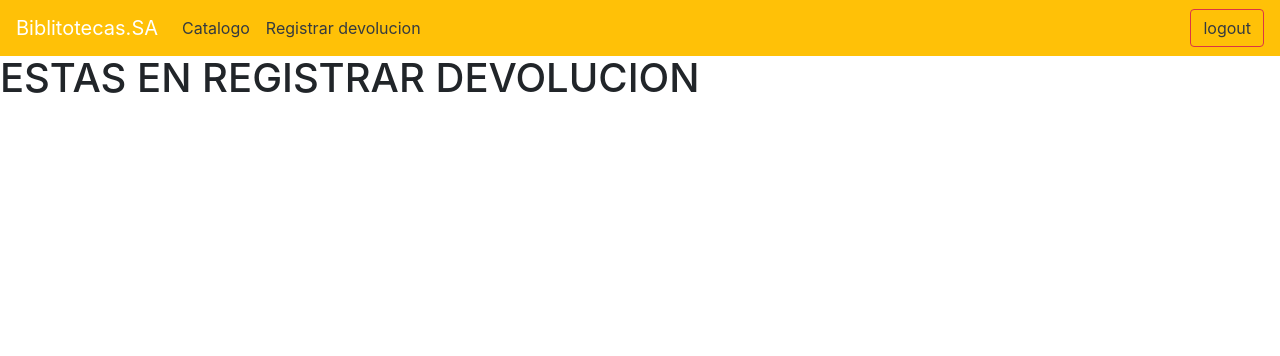
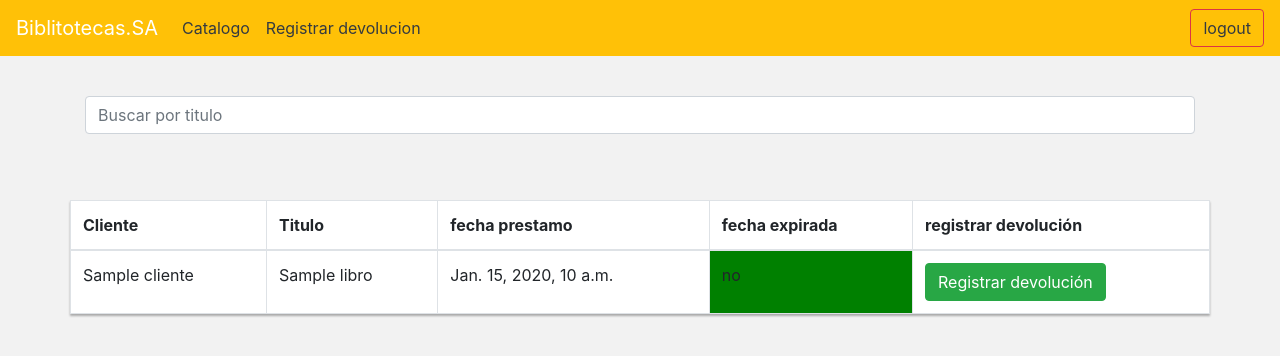
Before and after one commit to BraianAzcune/PortalLibreria, a Django app: template PortalLibreria/templates/biblioteca/registrarDevolucion.html in a window 1280 px wide. Shown: the top 356 px of the page. Run offline with Django 3.2, Linux system fonts and the light colour scheme; the template is opened without the code that fills it: most values are stand-ins (such as "Sample title", 1, 10 or a date in 2020); some libraries are stand-ins or nearby versions.

Commit message:
devolucion
asd

```diff
--- a/PortalLibreria/templates/biblioteca/registrarDevolucion.html
+++ b/PortalLibreria/templates/biblioteca/registrarDevolucion.html
@@ -1,6 +1,55 @@
 {% extends 'biblioteca/header.html' %}
 {% block content %}
 
-<h1>ESTAS EN REGISTRAR DEVOLUCION</h1>
+<link rel="stylesheet" href="https://stackpath.bootstrapcdn.com/bootstrap/4.4.1/css/bootstrap.min.css" integrity="sha384-Vkoo8x4CGsO3+Hhxv8T/Q5PaXtkKtu6ug5TOeNV6gBiFeWPGFN9MuhOf23Q9Ifjh" crossorigin="anonymous">
+<script src="https://code.jquery.com/jquery-3.3.1.slim.min.js" integrity="sha384-q8i/X+965DzO0rT7abK41JStQIAqVgRVzpbzo5smXKp4YfRvH+8abtTE1Pi6jizo" crossorigin="anonymous"></script>
+<script src="https://cdnjs.cloudflare.com/ajax/libs/popper.js/1.14.7/umd/popper.min.js" integrity="sha384-UO2eT0CpHqdSJQ6hJty5KVphtPhzWj9WO1clHTMGa3JDZwrnQq4sF86dIHNDz0W1" crossorigin="anonymous"></script>
+<script src="https://stackpath.bootstrapcdn.com/bootstrap/4.3.1/js/bootstrap.min.js" integrity="sha384-JjSmVgyd0p3pXB1rRibZUAYoIIy6OrQ6VrjIEaFf/nJGzIxFDsf4x0xIM+B07jRM" crossorigin="anonymous"></script>
+
+{% load static %}
+<link rel="stylesheet" type="text/css" href="{% static "css/esto.css" %}">
+
+<div class="container">
+
+    <div class="md-form active-cyan-2 mb-3" style="margin-top: 40px;padding: 0px;">
+        <form action="{% url 'buscarLibro' %}" method="POST">
+          {% csrf_token %}
+          <input class="form-control" type="text" placeholder="Buscar por titulo" aria-label="Search" name="busqueda">
+        </form>
+      </div>
+
+  <div class="row">
+		<table class="table table-bordered">
+    <thead>
+      <tr>
+        <th>Cliente </th>
+        <th>Titulo</th>
+        <th>fecha prestamo</th>
+        <th>fecha expirada</th>
+        <th>registrar devolución</th>
+      </tr>
+    </thead>
+    <tbody>
+      {% for sublista in lista %}
+      {% for libro in sublista %}
+
+      <tr>
+        <td>{{libro.cliente}}</td>
+        <td>{{libro.libro.titulo}}</td>
+        <td>{{libro.fecha_devolucion}}</td>
+        {% if libro.fecha_devolucion < datetime.now %}
+        <td style="background-color: red;">yes</td>
+        {% else %}
+        <td style="background-color: green;">no</td>
+        {% endif %}
+        <td><button type="button" class="btn btn-success">Registrar devolución</button></td>
+      </tr>
+
+      {% endfor %}
+      {% endfor %}
+    </tbody>
+  </table>
+	</div>
+</div>
 
 {% endblock %}
```
